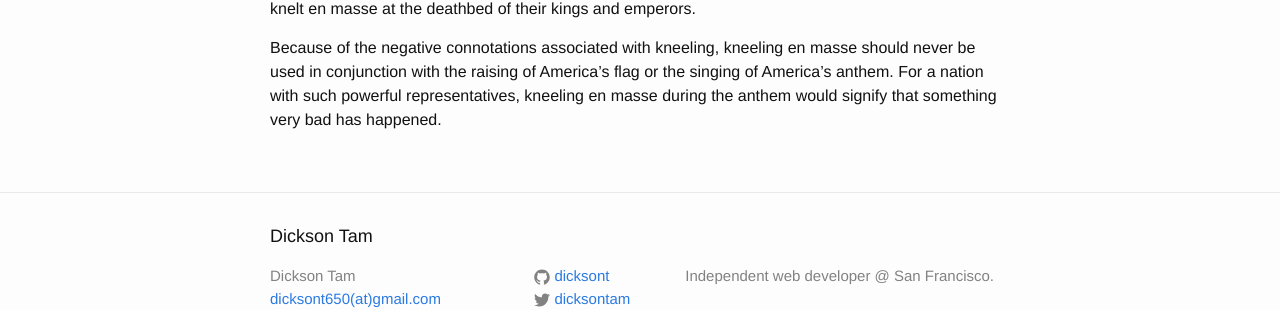
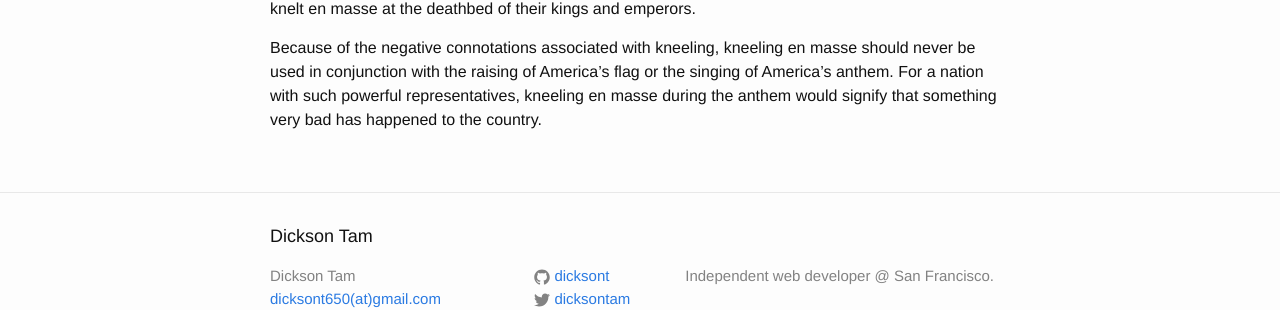
Before and after one commit to dicksont/dicksont.github.io, a Jekyll site: the page built from _posts/2017-09-25-kneeling.md, in a window 1280 px wide. Shown: the part 317-627 px from the top of the page. Built offline with Jekyll 4.4.1, drawn with Linux system fonts in a browser that asks for light colours.

Commit message:
Amended last sentence.

```diff
--- a/_posts/2017-09-25-kneeling.md
+++ b/_posts/2017-09-25-kneeling.md
@@ -6,4 +6,4 @@ date:   2017-09-25 18:57:00
 
 I do not know of any country whose citizens kneel in unison during the anthem. Historically, mass kneeling has been closely associated with two types of terrible events : defeat and death. Defeated warriors and populaces have knelt en masse before their conquerors in hopes of mercy. Courtiers have knelt en masse at the deathbed of their kings and emperors.
 
-Because of the negative connotations associated with kneeling, kneeling en masse should never be used in conjunction with the raising of America's flag or the singing of America's anthem. For a nation with such powerful representatives, kneeling en masse during the anthem would signify that something very bad has happened.
+Because of the negative connotations associated with kneeling, kneeling en masse should never be used in conjunction with the raising of America's flag or the singing of America's anthem. For a nation with such powerful representatives, kneeling en masse during the anthem would signify that something very bad has happened to the country.
```
